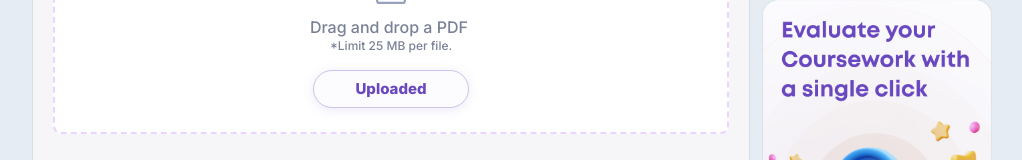
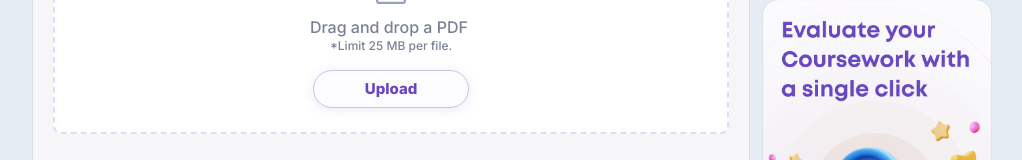
Before and after one commit to SrishtiLodhi/ZuAI-FE, a Next.js app: page / in a window 1280 px wide. Shown: the part 299-459 px from the top of the page, without its empty margins (128-1150 px from the left). Built offline with nearby package versions, Linux system fonts and the light colour scheme.

Commit message:
text change

```diff
--- a/src/app/components/FileUpload.jsx
+++ b/src/app/components/FileUpload.jsx
@@ -70,7 +70,7 @@ export default function FileUpload({ onEvaluateClick }) {
             <h3 className="heading-text">Drag and drop a PDF </h3>
             <p className="para-text mb-4">*Limit 25 MB per file.</p>
             <button className="upload-button">
-              {isUploading ? "Uploading..." : "Uploaded"}
+              {isUploading ? "Uploading..." : "Upload"}
             </button>
           </div>
           <div className="flex flex-col justify-start">
```
